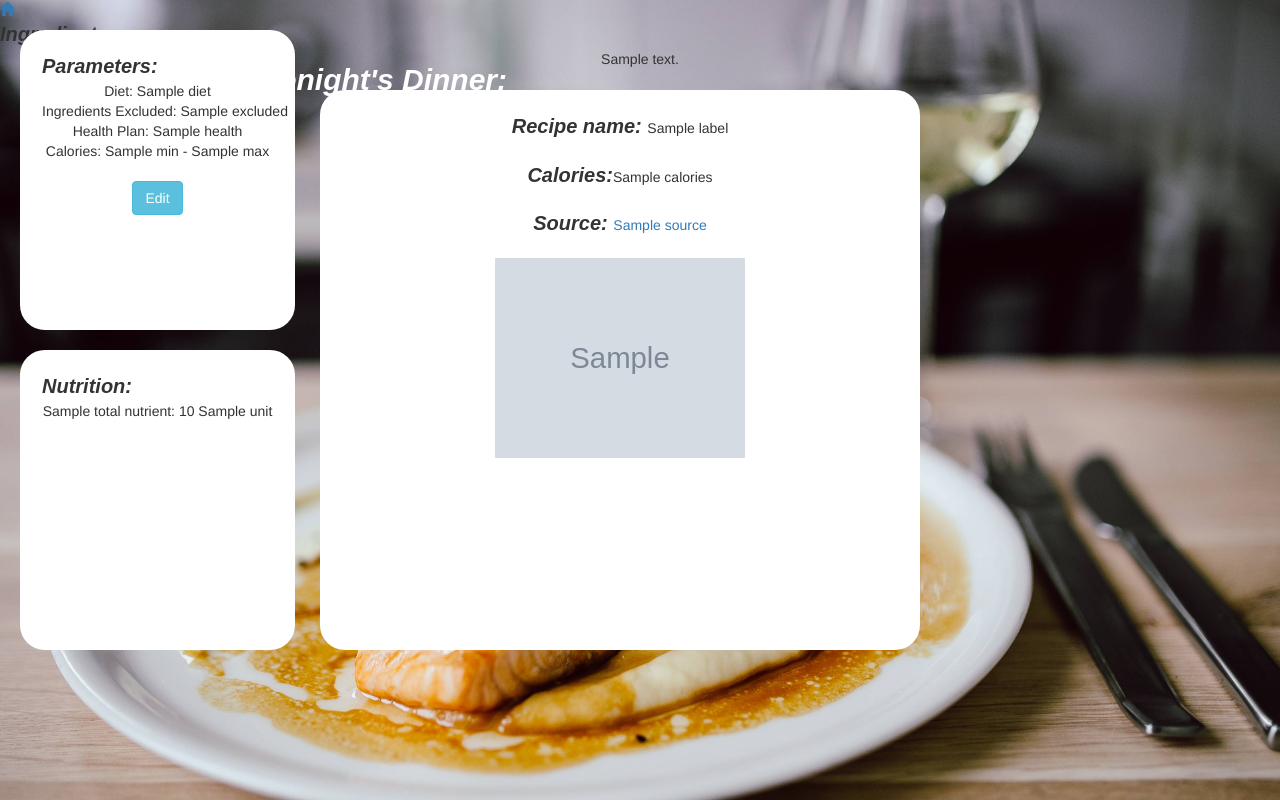
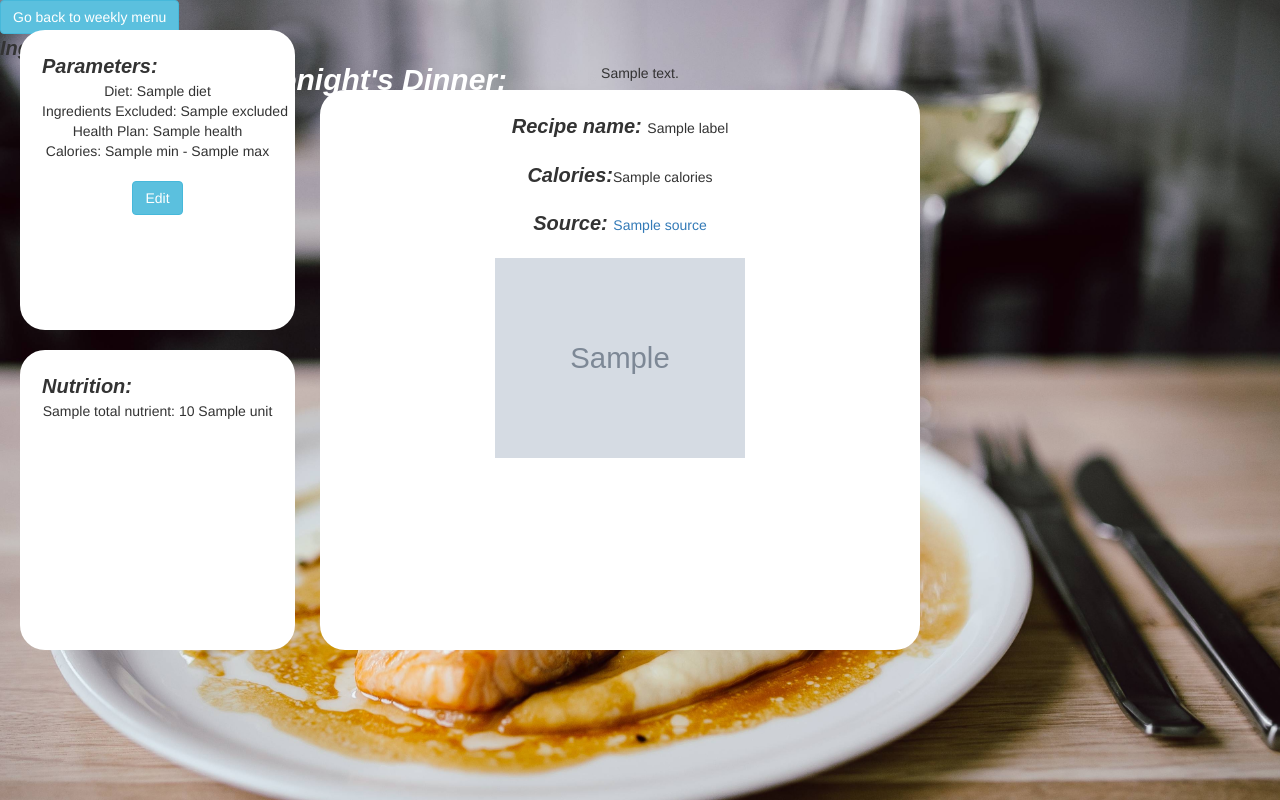
Before and after one commit to kotharan/Hackathon_team_delicious, a Node project: template views/weekly-result-indiv-dish.handlebars in a window 1280 px wide. Run offline with Node 20 templates, Linux system fonts and the light colour scheme; the template is opened without the code that fills it: most values are stand-ins (such as "Sample title", 1, 10 or a date in 2020); grey boxes marked "Sample" are stand-in pictures; some libraries are stand-ins or nearby versions; some web fonts are replaced.

Commit message:
Update weekly-result-indiv-dish.handlebars
Added a button to navigate back to weekly results page

```diff
--- a/views/weekly-result-indiv-dish.handlebars
+++ b/views/weekly-result-indiv-dish.handlebars
@@ -2,7 +2,7 @@
 
 <div class="bg">
   <div class="title">Tonight's Dinner:</div>
-  <a href="/weekly-results"><span id="weekly-results" class="glyphicon glyphicon-home"></span></a><!--Go back to page with menu-->
+  <a href="/weekly-results"><button class="btn btn-info">Go back to weekly menu</button></a><!--Go back to page with menu-->
   <div class = "parameters form-group"><!--Div showing parameters that user put in-->
     <center class="text">Parameters: </center>
     <br />
```
